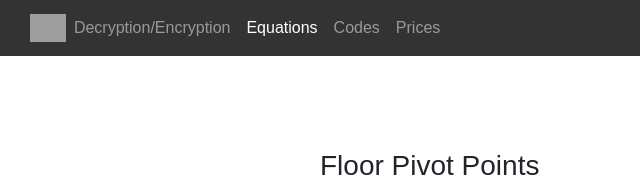
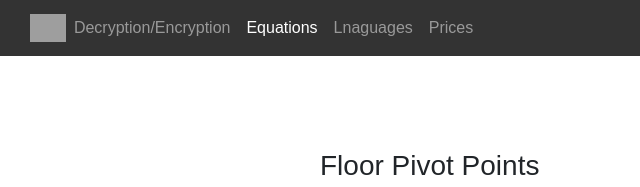
Before and after one commit to jtupas56/Project-101, a plain HTML site: page equations.html in a window 1280 px wide. Shown: the top 187 px of the page, 0-640 px from the left. Drawn offline with nearby package versions, Linux system fonts and the light colour scheme; grey boxes are pictures that could not be loaded.

Commit message:
code updated

```diff
--- a/equations.html
+++ b/equations.html
@@ -31,7 +31,7 @@
                     <a class="nav-link" href="equations.html">Equations <span class="sr-only">(current)</span></a>
                 </li>
                 <li class="nav-item">
-                    <a class="nav-link" href="#">Codes</a>
+                    <a class="nav-link" href="#">Lnaguages</a>
                 </li>
                 <li class="nav-item">
                     <a class="nav-link" href="#">Prices</a>
```
